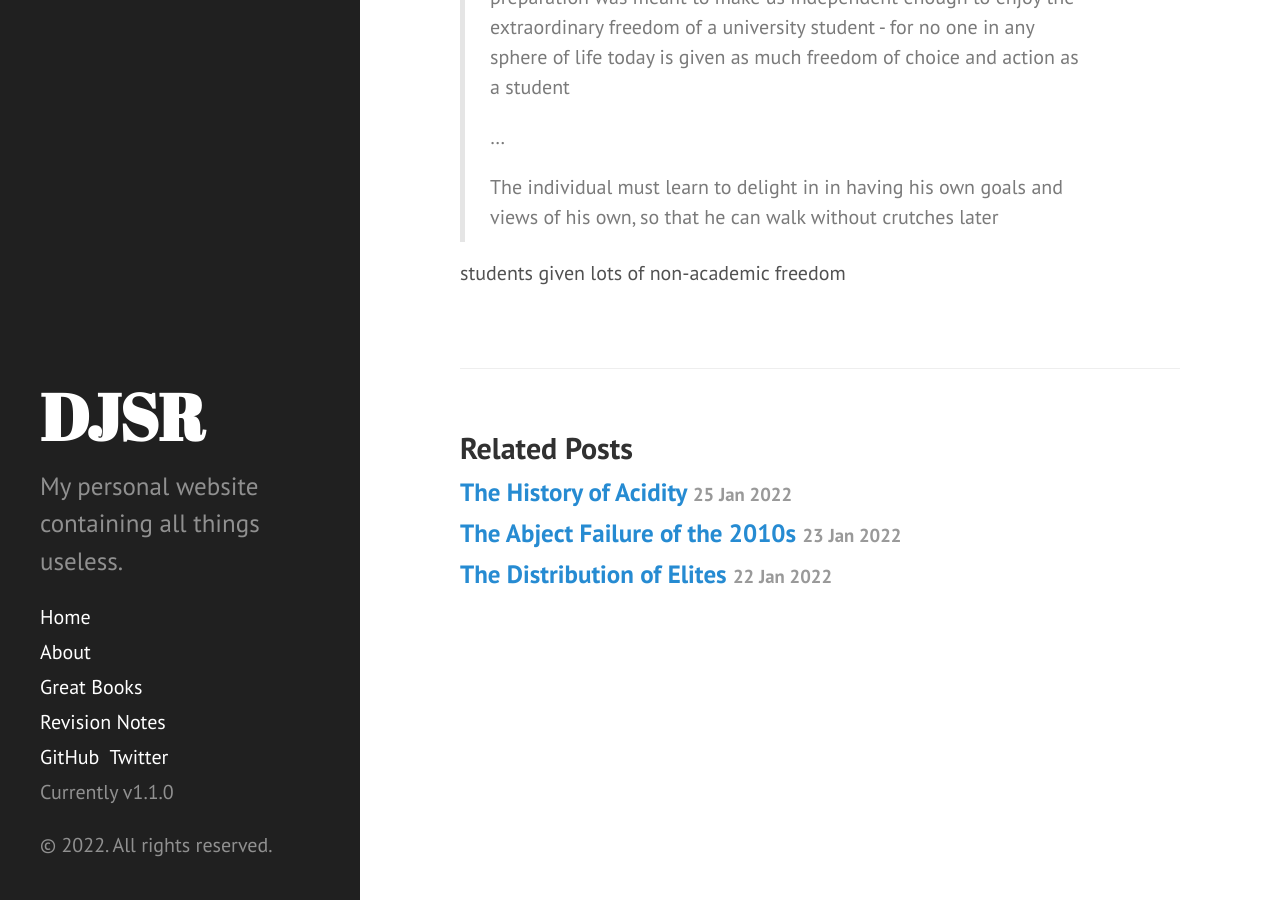
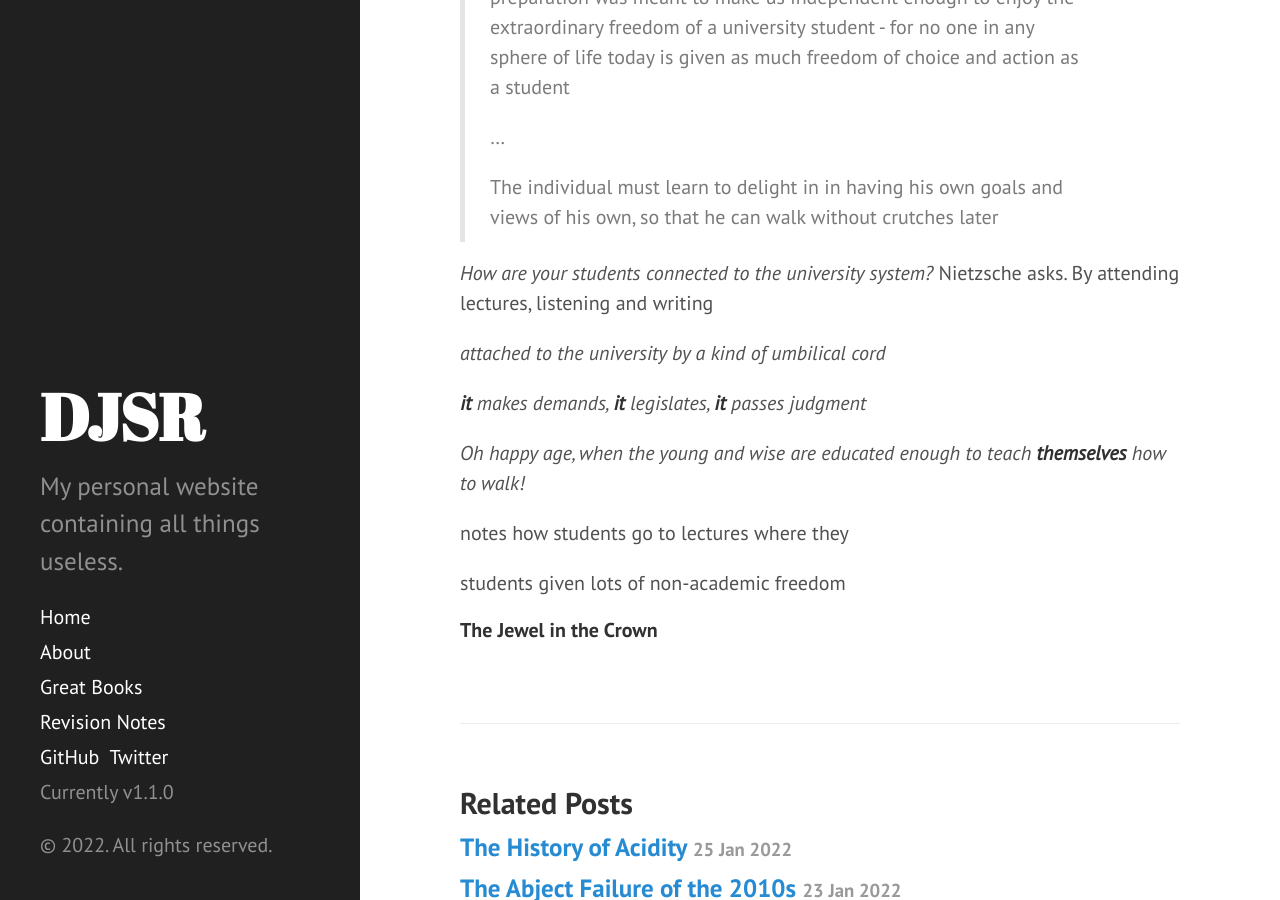
Before and after one commit to dansomrob/dansomrob.github.io, a Jekyll site: the page built from _posts/2022-01-24-purpose.md, in a window 1280 px wide and 900 px high, scrolled down 5607 px. Built offline with Jekyll 4.4.1, drawn with Linux system fonts in a browser that asks for light colours.

Commit message:
Update 2022-01-24-purpose.md

```diff
--- a/_posts/2022-01-24-purpose.md
+++ b/_posts/2022-01-24-purpose.md
@@ -15,7 +15,7 @@
 
 The Thiel fellowship gave students $200,000 to drop out of college and start heir own business. By and large it was a failure.
 
-<h4>Extra-curricular</h4>
+#### Extra-curricular
 
 Pedigree by Lauren Rivera [[1](https://www.amazon.co.uk/dp/B0175F6HQ8)] talks about how 'elite students' get 'elite jobs'.
 
@@ -43,7 +43,7 @@ a different paper
 
 >When participants were feeling unhappy, they were more likely to subsequently spend time with people who tended to boost their happiness (Fig. 3a, light gray bars). For instance, if participants’ current happiness was 1 standard deviation below the sample mean, they were more likely to later interact with their friends
 
-<h4>Asian-American Culture</h4>
+#### Asian-American Culture
 Paper Tigers by Wesley Yang [[2](https://nymag.com/news/features/asian-americans-2011-5/)] is a fantastic article. When analysing western culture, it's very useful to get opinions from those raised in different cultures.
 
 Yang has the following feelings on the culture of Asian-American immigrants.
@@ -78,4 +78,16 @@ Nietzsche's On the Future of Educational Institutions
 >
 >The individual must learn to delight in in having his own goals and views of his own, so that he can walk without crutches later
 
+*How are your students connected to the university system?* Nietzsche asks. By attending lectures, listening and writing
+
+*attached to the university by a kind of umbilical cord*
+
+<i>**it** makes demands, **it** legislates, **it** passes judgment</i>
+
+<i>Oh happy age, when the young and wise are educated enough to teach **themselves** how to walk!</i>
+
+notes how students go to lectures where they
+
 students given lots of non-academic freedom
+
+#### The Jewel in the Crown
```
